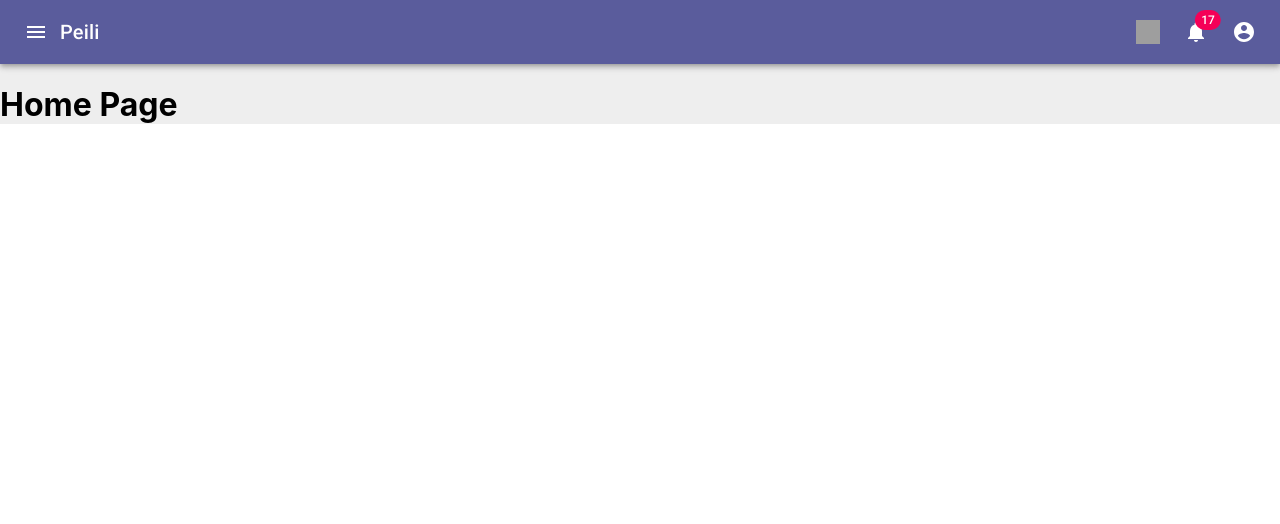
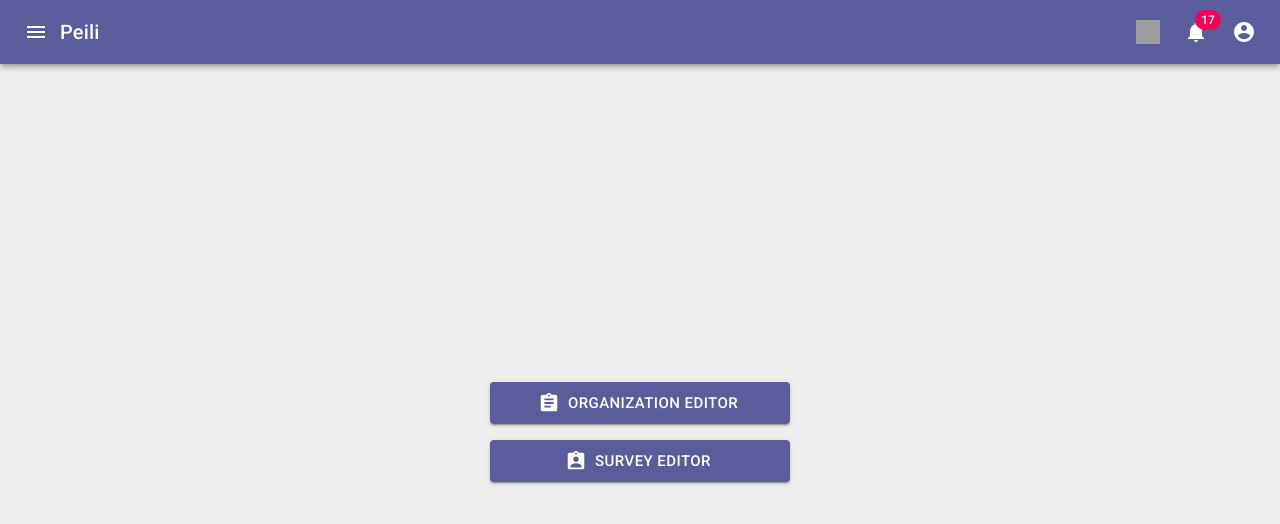
Before and after one commit to laavis/peili, a React (Create React App) app: page / in a window 1280 px wide. Shown: the top 524 px of the page. Built offline with nearby package versions, Linux system fonts and the light colour scheme; grey boxes are pictures that could not be loaded.

Commit message:
Preparing for demo launch

```diff
--- a/package.json
+++ b/package.json
@@ -2,6 +2,7 @@
   "name": "peili",
   "version": "0.1.0",
   "private": true,
+  "homepage": "https://peili.munkkeli.io/",
   "dependencies": {
     "@apollo/react-hooks": "^3.1.3",
     "@material-ui/core": "^4.5.1",
--- a/src/views/Home.js
+++ b/src/views/Home.js
@@ -4,11 +4,53 @@
  */
 
 import React from 'react';
+import Button from '@material-ui/core/Button';
+import AssignmentIcon from '@material-ui/icons/Assignment';
+import AssignmentIndIcon from '@material-ui/icons/AssignmentInd';
+import { makeStyles } from '@material-ui/core/styles';
+import { Link } from 'react-router-dom';
+
+const useStyles = makeStyles(theme => ({
+  page: {
+    display: 'flex',
+    height: 'calc(100vh - 64px)',
+    flexDirection: 'column',
+    justifyContent: 'center',
+    alignItems: 'center'
+  },
+  button: {
+    margin: theme.spacing(1),
+    width: 300
+  }
+}));
 
 function Home() {
+  const classes = useStyles();
+
   return (
-    <div>
-      <h1>Home Page</h1>
+    <div className={classes.page}>
+      <Link to="/organization">
+        <Button
+          variant="contained"
+          color="primary"
+          size="large"
+          className={classes.button}
+          startIcon={<AssignmentIcon />}
+        >
+          Organization Editor
+        </Button>
+      </Link>
+      <Link to="/survey">
+        <Button
+          variant="contained"
+          color="primary"
+          size="large"
+          className={classes.button}
+          startIcon={<AssignmentIndIcon />}
+        >
+          Survey Editor
+        </Button>
+      </Link>
     </div>
   );
 }
```
Also changed, not shown: 2 other files (tests, documents, lock files or other folders).
